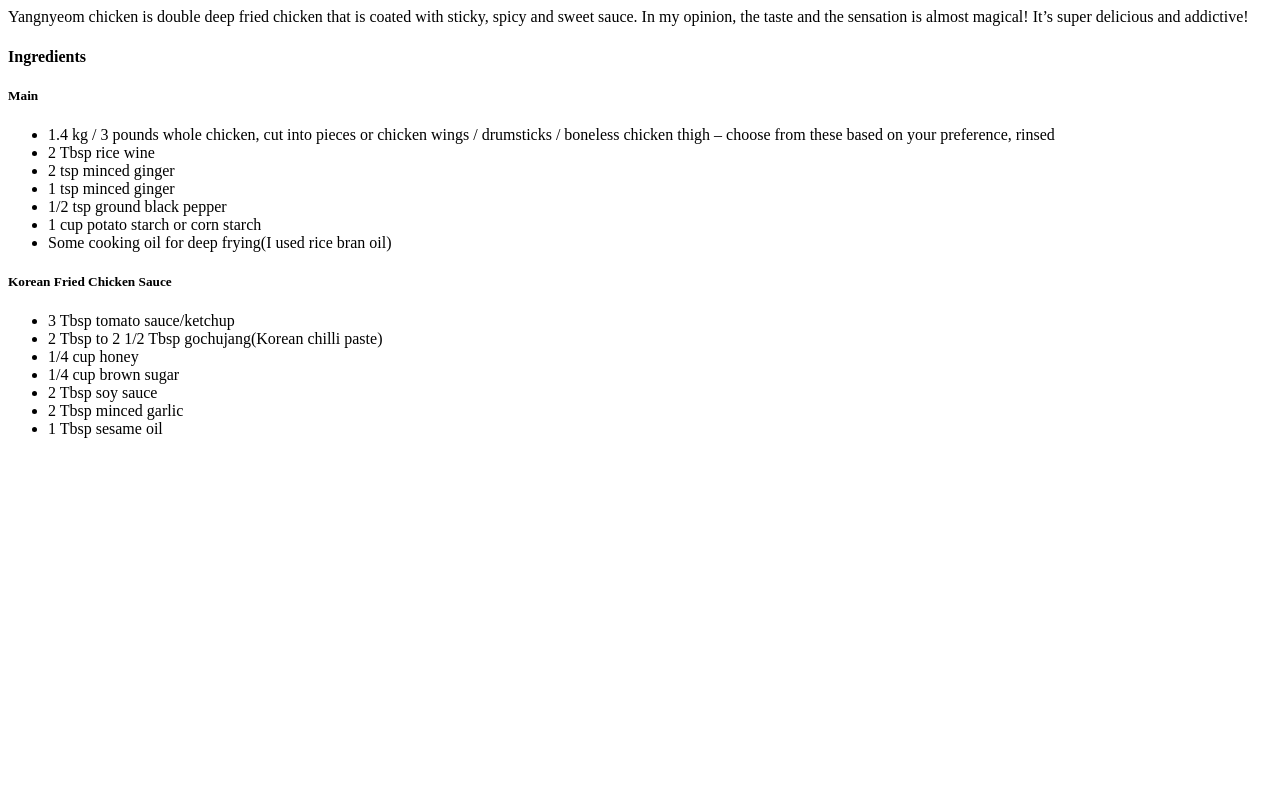
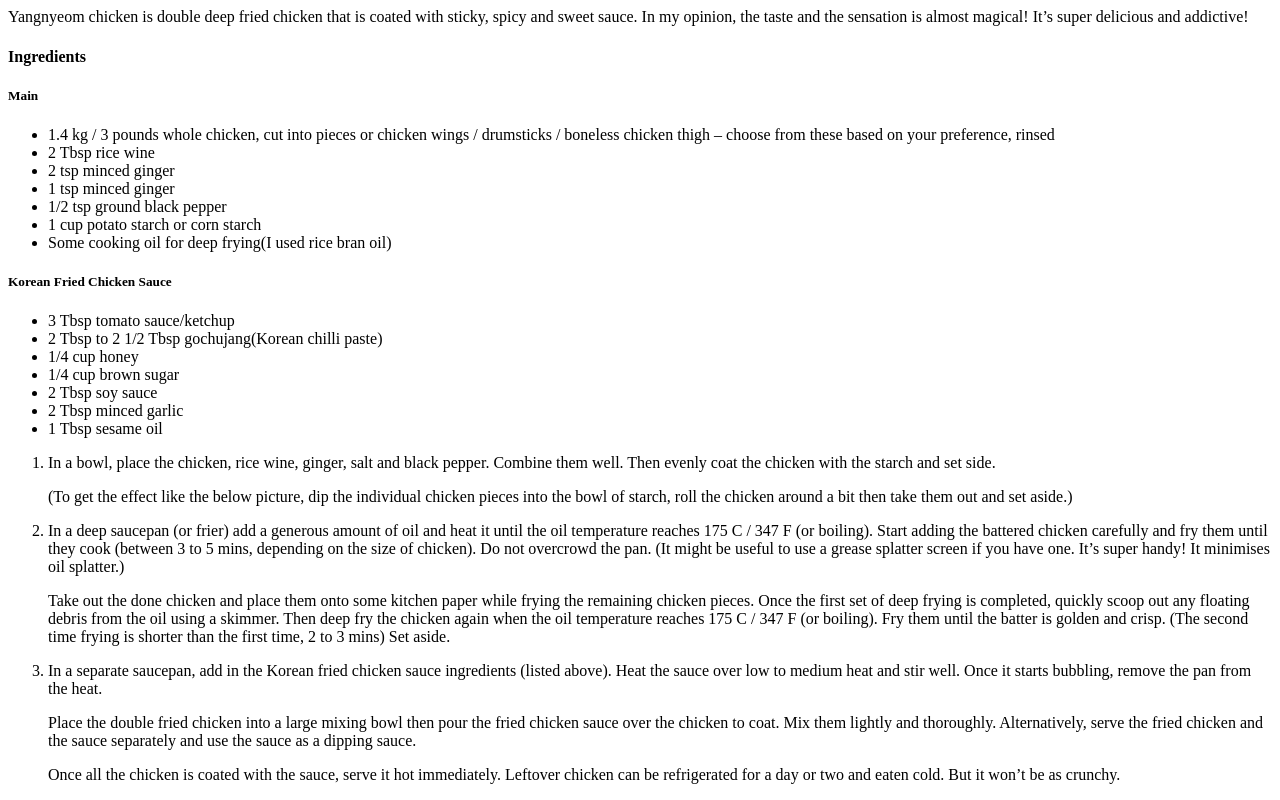
Before and after one commit to ChuubyPanda/odin-recipes, a plain HTML site: page recipes/koreanfriedchicken.html in a window 1280 px wide. Shown: the part 476-1276 px from the top of the page. Before the commit the page ends 930 px from the top, so only its background shows below. Drawn offline with Linux system fonts and the light colour scheme.

Commit message:
Add steps for koreanfriedchicken.html

```diff
--- a/recipes/koreanfriedchicken.html
+++ b/recipes/koreanfriedchicken.html
@@ -30,6 +30,14 @@
             <li>2 Tbsp minced garlic</li>
             <li>1 Tbsp sesame oil</li>
         </ul>
-        <ol></ol>
+        <ol>
+            <li> In a bowl, place the chicken, rice wine, ginger, salt and black pepper. Combine them well. Then evenly coat the chicken with the starch and set side.</li>
+            <p>(To get the effect like the below picture, dip the individual chicken pieces into the bowl of starch, roll the chicken around a bit then take them out and set aside.)</p>
+            <li>In a deep saucepan (or frier) add a generous amount of oil and heat it until the oil temperature reaches 175 C / 347 F (or boiling). Start adding the battered chicken carefully and fry them until they cook (between 3 to 5 mins, depending on the size of chicken). Do not overcrowd the pan. (It might be useful to use a grease splatter screen if you have one. It’s super handy! It minimises oil splatter.)</li>
+            <p>Take out the done chicken and place them onto some kitchen paper while frying the remaining chicken pieces. Once the first set of deep frying is completed, quickly scoop out any floating debris from the oil using a skimmer. Then deep fry the chicken again when the oil temperature reaches 175 C / 347 F (or boiling). Fry them until the batter is golden and crisp. (The second time frying is shorter than the first time, 2 to 3 mins) Set aside.</p>
+            <li>In a separate saucepan, add in the Korean fried chicken sauce ingredients (listed above). Heat the sauce over low to medium heat and stir well. Once it starts bubbling, remove the pan from the heat.</li>
+            <p>Place the double fried chicken into a large mixing bowl then pour the fried chicken sauce over the chicken to coat. Mix them lightly and thoroughly. Alternatively, serve the fried chicken and the sauce separately and use the sauce as a dipping sauce.</p>
+            <p>Once all the chicken is coated with the sauce, serve it hot immediately. Leftover chicken can be refrigerated for a day or two and eaten cold. But it won’t be as crunchy.</p>
+        </ol>
     </body>
 </html>
```
